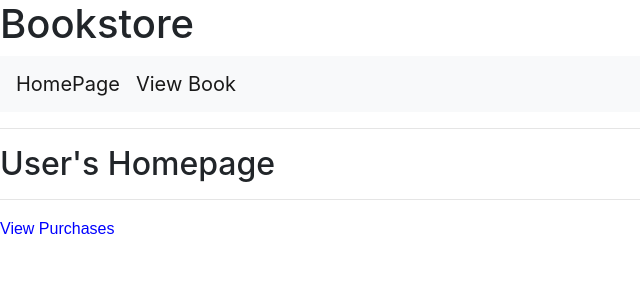
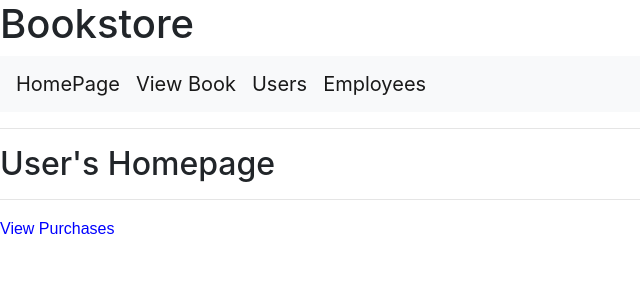
Before and after one commit to Splandex/CS421GroupProject, a Flask app: page /Users in a window 1280 px wide. Shown: the top 300 px of the page, without its empty margins (0-640 px from the left). Run offline with Flask 3, Linux system fonts and the light colour scheme; some libraries are stand-ins or nearby versions.

Commit message:
Update usersHomepage.html

```diff
--- a/Templates/usersHomepage.html
+++ b/Templates/usersHomepage.html
@@ -16,6 +16,8 @@
     <nav class = "navbar navbar-expand-lg navbar-light bg-light">
       <a class="navbar-brand" href="{{url_for('index')}}">HomePage</a>
       <a class="navbar-brand" href="{{url_for('view_book', bookName='Epic Book')}}">View Book</a>
+      <a class="navbar-brand" href="{{url_for('user_homepage')}}">Users</a>
+      <a class="navbar-brand" href="{{url_for('employee_homepage')}}">Employees</a>
 
     </nav>
     <hr>
```
